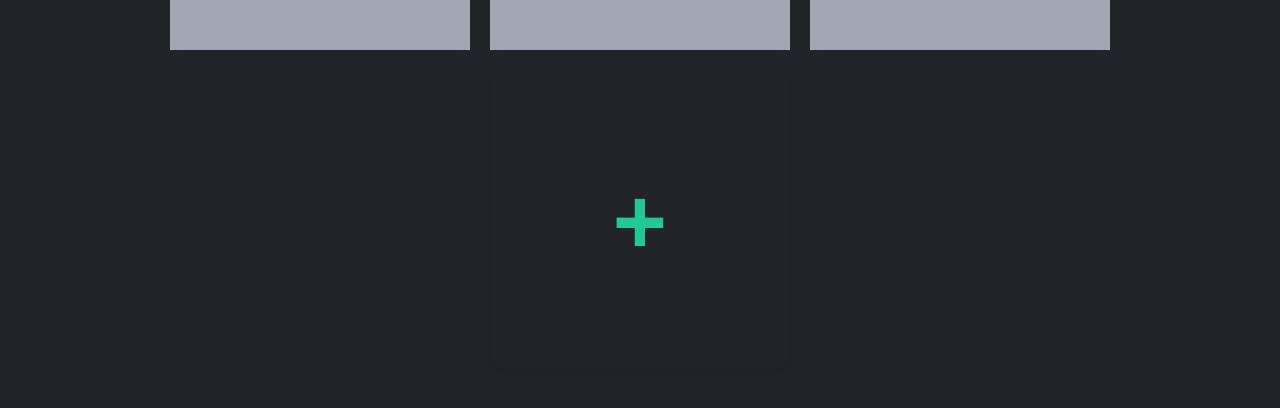
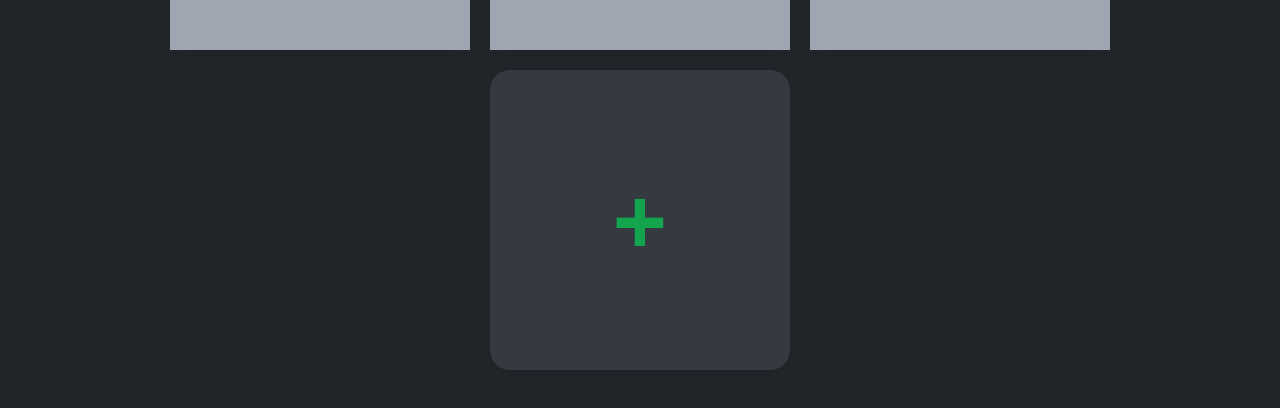
Before and after one commit to semper-proficiens/programmerq, a React (Create React App) app in the folder react-app/: page /services/dailyprogrammer in a window 1280 px wide. Shown: the part 470-878 px from the top of the page. Built offline with nearby package versions, Linux system fonts and the light colour scheme.

Commit message:
Re-enabling functionality

```diff
--- a/react-app/src/components/DailyProgrammerPage.js
+++ b/react-app/src/components/DailyProgrammerPage.js
@@ -5,7 +5,7 @@ import { DarkModeContext } from '../contexts/DarkModeContext';
 function DailyProgrammerPage() {
     const [widgets, setWidgets] = useState([{ content: null }, { content: null }, { content: null }]);
     const [showOptions, setShowOptions] = useState(false);
-    const {setSelectedOption} = useState(null);
+    const [selectedOption, setSelectedOption] = useState(null);
     const { isDarkMode } = useContext(DarkModeContext);
 
     const handleAddWidget = () => {
--- a/react-app/src/styles/widgets.css
+++ b/react-app/src/styles/widgets.css
@@ -118,6 +118,7 @@
     box-shadow: 0px 2px 5px rgba(0, 0, 0, 0.1);
     cursor: pointer;
     transition: all 0.3s ease-in-out;
+    background-color: #cccccc;
 }
 
 .add-widget-dark {
@@ -131,6 +132,7 @@
     box-shadow: 0px 2px 5px rgba(0, 0, 0, 0.1);
     cursor: pointer;
     transition: all 0.3s ease-in-out;
+    background-color: #343a40;
 }
 
 .add-widget-light:hover {
@@ -146,13 +148,13 @@
 .add-widget-light span {
     font-size: 96px;
     font-weight: bold;
-    color: #20c997;
+    color: #14A44D;
 }
 
 .add-widget-dark span {
     font-size: 96px;
     font-weight: bold;
-    color: #20c997;
+    color: #14A44D;
 }
 
 .remove-widget span {
```
